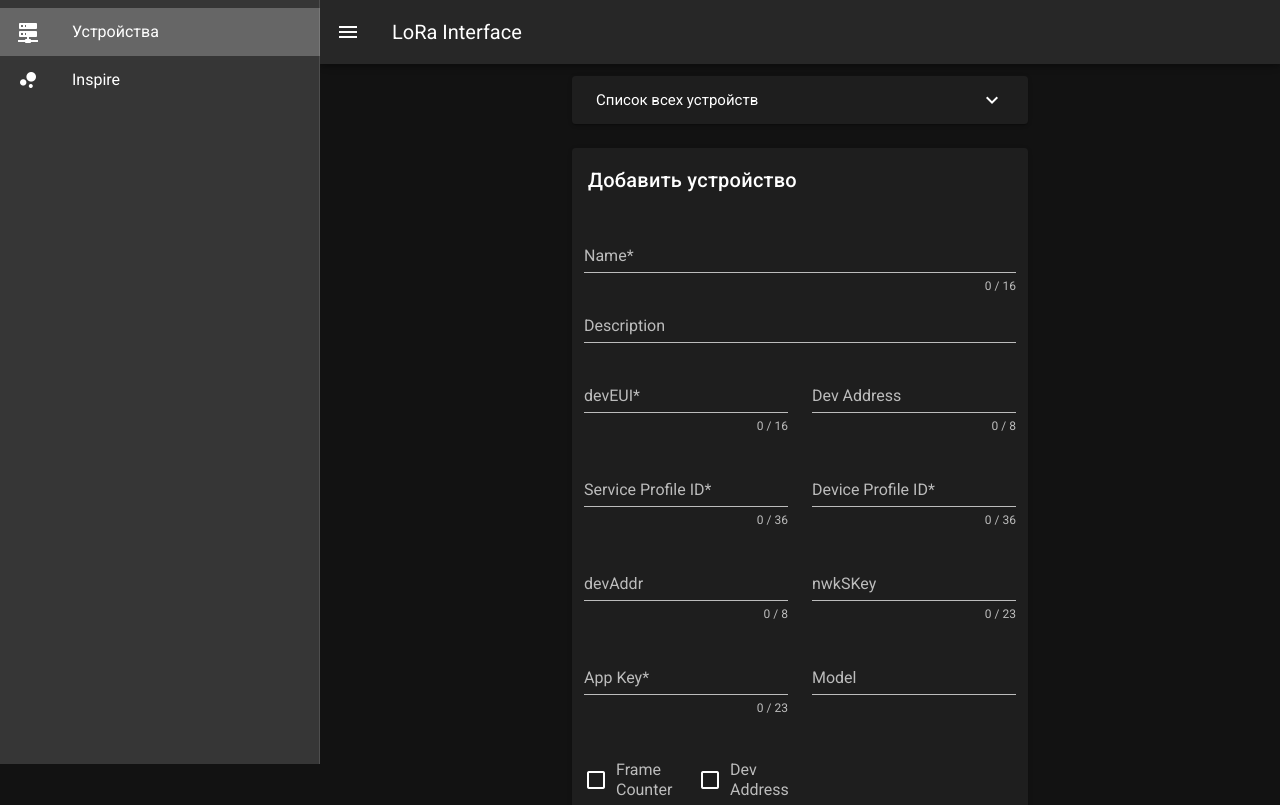
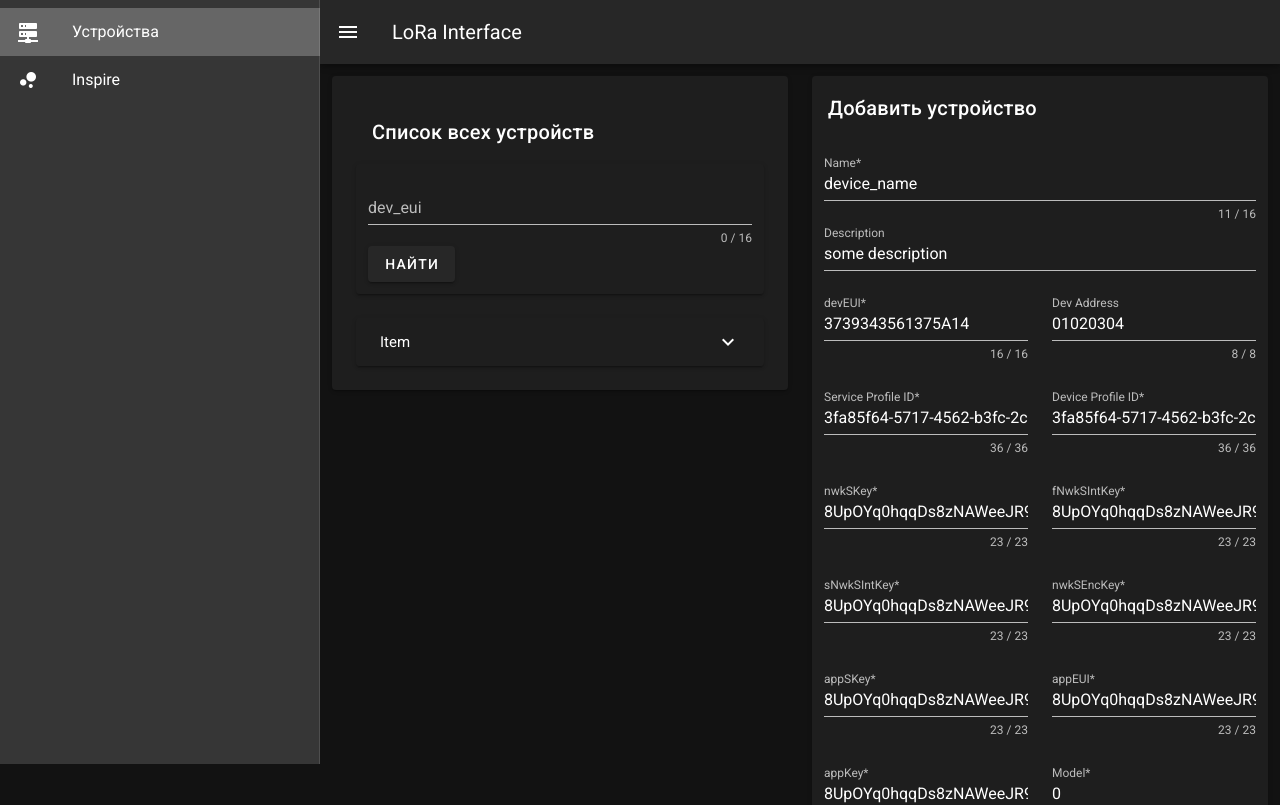
Before and after one commit to Koshishe/LoRa-interface, a Nuxt app: page /devices in a window 1280 px wide. Shown: the top 805 px of the page. Built offline with nearby package versions, Linux system fonts and the light colour scheme; no server answers.

Commit message:
feat: add search form

```diff
--- /dev/null
+++ b/assets/scss/custom.scss
@@ -0,0 +1,7 @@
+input:-webkit-autofill,
+input:-webkit-autofill:hover,
+input:-webkit-autofill:focus,
+input:-webkit-autofill:active  {
+  background-color: transparent!important;
+  color: inherit !important;
+}
--- a/nuxt.config.js
+++ b/nuxt.config.js
@@ -25,6 +25,7 @@ export default {
 
   // Global CSS: https://go.nuxtjs.dev/config-css
   css: [
+    '@/assets/scss/custom.scss',
   ],
 
   // Plugins to run before rendering page: https://go.nuxtjs.dev/config-plugins
--- a/pages/devices.vue
+++ b/pages/devices.vue
@@ -1,12 +1,29 @@
 <template>
-  <v-row justify="center" align="center">
+  <v-row justify="center" align="flex-start">
     <v-col cols="12" sm="8" md="6">
-      <v-expansion-panels class="mb-6">
-        <v-expansion-panel>
-          <v-expansion-panel-header>Список всех устройств</v-expansion-panel-header>
-          <v-expansion-panel-content>
+      <v-card class="mb-6 pa-6">
+        <v-card-title>Список всех устройств</v-card-title>
+        <v-card class="mb-6">
+          <v-form>
+            <v-container>
+              <v-text-field
+                v-model="devEuiSearch"
+                label="dev_eui"
+                :counter="16"
+                required
+              ></v-text-field>
+              <v-btn
+                class="mr-4"
+                type="submit"
+                @click.prevent="searchDevice"
+              >
+                Найти
+              </v-btn>
+            </v-container>
+          </v-form>
+        </v-card>
         <!-- список устройтв -->
-            <div>{{ devicesList }}</div>
+        <div>{{ deviceList }}</div>
         <v-expansion-panels focusable>
           <v-expansion-panel>
             <v-expansion-panel-header>Item</v-expansion-panel-header>
@@ -16,9 +33,9 @@
           </v-expansion-panel>
         </v-expansion-panels>
         <!-- -->
-          </v-expansion-panel-content>
-        </v-expansion-panel>
-      </v-expansion-panels>
+      </v-card>
+    </v-col>
+    <v-col cols="12" sm="8" md="6">
       <v-card
         elevation="2"
       >
@@ -26,16 +43,16 @@
         <v-form>
           <v-container>
             <v-text-field
-              v-model="deviceName"
-              @input="$v.deviceName.$touch()"
-              @blur="$v.deviceName.$touch()"
+              v-model="form.deviceName"
+              @input="$v.form.deviceName.$touch()"
+              @blur="$v.form.deviceName.$touch()"
               :error-messages="deviceNameErrors"
               label="Name*"
               :counter="16"
               required
             ></v-text-field>
             <v-text-field
-              v-model="deviceDescription"
+              v-model="form.deviceDescription"
               label="Description"
             ></v-text-field>
             <v-row>
@@ -44,9 +61,10 @@
                 md="6"
               >
                 <v-text-field
-                  v-model="devEUI"
-                  @input="$v.devEUI.$touch()"
-                  @blur="$v.devEUI.$touch()"
+                  v-model="form.devEUI"
+                  @input="$v.form.devEUI.$touch()"
+                  @blur="$v.form.devEUI.$touch()"
+                  :error-messages="devEUIErrors"
                   :counter="16"
                   label="devEUI*"
                   required
@@ -57,7 +75,11 @@
                 md="6"
               >
                 <v-text-field
-                  v-model="devAddr"
+                  v-model="form.devAddr"
+                  @input="$v.form.devAddr.$touch()"
+                  @blur="$v.form.devAddr.$touch()"
+                  required
+                  :error-messages="devAddrErrors"
                   :counter="8"
                   label="Dev Address"
                 ></v-text-field>
@@ -69,9 +91,10 @@
                 md="6"
               >
                 <v-text-field
-                  v-model="serviceProfileID"
-                  @input="$v.serviceProfileID.$touch()"
-                  @blur="$v.serviceProfileID.$touch()"
+                  v-model="form.serviceProfileID"
+                  @input="$v.form.serviceProfileID.$touch()"
+                  @blur="$v.form.serviceProfileID.$touch()"
+                  :error-messages="serviceProfileIDErrors"
                   :counter="36"
                   label="Service Profile ID*"
                   required
@@ -82,9 +105,10 @@
                 md="6"
               >
                 <v-text-field
-                  v-model="deviceProfileID"
-                  @input="$v.deviceProfileID.$touch()"
-                  @blur="$v.deviceProfileID.$touch()"
+                  v-model="form.deviceProfileID"
+                  @input="$v.form.deviceProfileID.$touch()"
+                  @blur="$v.form.deviceProfileID.$touch()"
+                  :error-messages="deviceProfileIDErrors"
                   :counter="36"
                   label="Device Profile ID*"
                   required
@@ -97,9 +121,13 @@
                 md="6"
               >
                 <v-text-field
-                  v-model="devAddr"
-                  :counter="8"
-                  label="devAddr"
+                  v-model="form.nwkSKey"
+                  @input="$v.form.nwkSKey.$touch()"
+                  @blur="$v.form.nwkSKey.$touch()"
+                  :error-messages="nwkSKeyErrors"
+                  required
+                  :counter="23"
+                  label="nwkSKey*"
                 ></v-text-field>
               </v-col>
               <v-col
@@ -107,9 +135,13 @@
                 md="6"
               >
                 <v-text-field
-                  v-model="nwkSKey"
+                  v-model="form.fNwkSIntKey"
+                  @input="$v.form.fNwkSIntKey.$touch()"
+                  @blur="$v.form.fNwkSIntKey.$touch()"
+                  :error-messages="fNwkSIntKeyErrors"
+                  required
                   :counter="23"
-                  label="nwkSKey"
+                  label="fNwkSIntKey*"
                 ></v-text-field>
               </v-col>
             </v-row>
@@ -119,12 +151,13 @@
                 md="6"
               >
                 <v-text-field
-                  v-model="appKey"
-                  @input="$v.appKey.$touch()"
-                  @blur="$v.appKey.$touch()"
+                  v-model="form.sNwkSIntKey"
+                  @input="$v.form.sNwkSIntKey.$touch()"
+                  @blur="$v.form.sNwkSIntKey.$touch()"
+                  :error-messages="sNwkSIntKeyErrors"
+                  required
                   :counter="23"
-                  label="App Key*"
-                  required
+                  label="sNwkSIntKey*"
                 ></v-text-field>
               </v-col>
               <v-col
@@ -132,8 +165,72 @@
                 md="6"
               >
                 <v-text-field
-                  v-model="model"
-                  label="Model"
+                  v-model="form.nwkSEncKey"
+                  @input="$v.form.nwkSEncKey.$touch()"
+                  @blur="$v.form.nwkSEncKey.$touch()"
+                  :error-messages="nwkSEncKeyErrors"
+                  :counter="23"
+                  required
+                  label="nwkSEncKey*"
+                ></v-text-field>
+              </v-col>
+            </v-row>
+            <v-row>
+              <v-col
+                cols="12"
+                md="6"
+              >
+                <v-text-field
+                  v-model="form.appSKey"
+                  @input="$v.form.appSKey.$touch()"
+                  @blur="$v.form.appSKey.$touch()"
+                  :error-messages="appSKeyErrors"
+                  required
+                  :counter="23"
+                  label="appSKey*"
+                ></v-text-field>
+              </v-col>
+              <v-col
+                cols="12"
+                md="6"
+              >
+                <v-text-field
+                  v-model="form.appEUI"
+                  @input="$v.form.appEUI.$touch()"
+                  @blur="$v.form.appEUI.$touch()"
+                  :error-messages="appEUIErrors"
+                  required
+                  :counter="23"
+                  label="appEUI*"
+                ></v-text-field>
+              </v-col>
+            </v-row>
+            <v-row>
+              <v-col
+                cols="12"
+                md="6"
+              >
+                <v-text-field
+                  v-model="form.appKey"
+                  @input="$v.form.appKey.$touch()"
+                  @blur="$v.form.appKey.$touch()"
+                  :error-messages="appKeyErrors"
+                  required
+                  :counter="23"
+                  label="appKey*"
+                ></v-text-field>
+              </v-col>
+              <v-col
+                cols="12"
+                md="6"
+              >
+                <v-text-field
+                  v-model="form.model"
+                  @input="$v.form.model.$touch()"
+                  @blur="$v.form.model.$touch()"
+                  :error-messages="modelErrors"
+                  required
+                  label="Model*"
                 ></v-text-field>
               </v-col>
             </v-row>
@@ -143,10 +240,10 @@
                 md="3"
               >
                 <v-checkbox
-                  v-model="frameCounterCheck"
+                  v-model="form.frameCounterCheck"
                   :error-messages="frameCounterCheckErrors"
-                  @change="$v.frameCounterCheck.$touch()"
-                  @blur="$v.frameCounterCheck.$touch()"
+                  @change="$v.form.frameCounterCheck.$touch()"
+                  @blur="$v.form.frameCounterCheck.$touch()"
                   label="Frame Counter"
                   type="checkbox"
                   required
@@ -157,10 +254,10 @@
                 md="3"
               >
                 <v-checkbox
-                  v-model="devAddrCheck"
+                  v-model="form.devAddrCheck"
                   :error-messages="devAddrCheckErrors"
-                  @change="$v.devAddrCheck.$touch()"
-                  @blur="$v.devAddrCheck.$touch()"
+                  @change="$v.form.devAddrCheck.$touch()"
+                  @blur="$v.form.devAddrCheck.$touch()"
                   label="Dev Address"
                   type="checkbox"
                   required
@@ -185,72 +282,171 @@
 </template>
 
 <script>
-import { mapActions, mapState } from 'vuex';
 import { validationMixin } from 'vuelidate'
-import { required, maxLength, email } from 'vuelidate/lib/validators'
+import { required, maxLength } from 'vuelidate/lib/validators'
 
 export default {
   mixins: [validationMixin],
   validations: {
-    deviceName: { required, maxLength: maxLength(16) },
-    serviceProfileID: { required },
-    deviceProfileID: { required },
-    appKey: { required },
-    devEUI: { required },
+    form: {
+      devAddr: {required},
+      nwkSKey: {required},
+      fNwkSIntKey: {required},
+      sNwkSIntKey: {required},
+      nwkSEncKey: {required},
+      appSKey: {required},
+      appEUI: {required},
+      nwkKey: {required},
+      model: {required},
+      deviceName: {required, maxLength: maxLength(16)},
+      serviceProfileID: {required},
+      deviceProfileID: {required},
+      appKey: {required},
+      devEUI: {required},
       frameCounterCheck: {
-      checked (val) {
+        checked(val) {
           return val
         },
       },
       devAddrCheck: {
-      checked (val) {
+        checked(val) {
           return val
         },
       },
+    }
   },
   data() {
     return {
       addDeviceStatus: null,
-      deviceName: '',
-      deviceDescription: '',
-      devEUI: '',
-      devAddr: '',
-      nwkSKey: '',
-      serviceProfileID: '',
-      deviceProfileID: '',
-      appKey: '',
-      model: '',
+      form: {
+        devEUI: '3739343561375A14',
+        deviceName: 'device_name',
+        deviceDescription: 'some description',
+        serviceProfileID: '3fa85f64-5717-4562-b3fc-2c963f66afa6',
+        deviceProfileID: '3fa85f64-5717-4562-b3fc-2c963f66afa6',
+        devAddr: '01020304',
+        nwkSKey: '8UpOYq0hqqDs8zNAWeeJR9w',
+        fNwkSIntKey: '8UpOYq0hqqDs8zNAWeeJR9w',
+        sNwkSIntKey: "8UpOYq0hqqDs8zNAWeeJR9w",
+        nwkSEncKey: "8UpOYq0hqqDs8zNAWeeJR9w",
+        appSKey: "8UpOYq0hqqDs8zNAWeeJR9e",
+        appEUI: "8UpOYq0hqqDs8zNAWeeJR9r",
+        appKey: '8UpOYq0hqqDs8zNAWeeJR9e',
+        nwkKey: "8UpOYq0hqqDs8zNAWeeJR9t",
+        model: '0',
         frameCounterCheck: false,
         devAddrCheck: false,
         deviceResult: [],
+      },
+      skip: 0,
+      offset: 5,
     }
   },
   computed: {
-    ...mapState('devices', ['devicesList']),
-    devAddrCheckErrors () {
+    deviceList() {
+    const params = {
+        'skip': this.skip,
+        'offset': this.offset
+      };
+      return this.getDevicesList(params);
+    },
+    devAddrCheckErrors() {
       const errors = [];
-        if (!this.$v.devAddrCheck.$dirty) return errors;
-        !this.$v.devAddrCheck.checked && errors.push('You must agree to continue!');
+      if (!this.$v.form.devAddrCheck.$dirty) return errors;
+      !this.$v.form.devAddrCheck.checked && errors.push('You must agree to continue!');
       return errors
     },
-    frameCounterCheckErrors () {
+    devEUIErrors() {
       const errors = [];
-        if (!this.$v.frameCounterCheck.$dirty) return errors;
-        !this.$v.frameCounterCheck.checked && errors.push('You must agree to continue!');
+      if (!this.$v.form.devEUI.$dirty) return errors;
+      !this.$v.form.devEUI.required && errors.push('This field is required.');
       return errors
     },
-    deviceNameErrors () {
+    devAddrErrors() {
       const errors = [];
-        if (!this.$v.deviceName.$dirty) return errors;
-        !this.$v.deviceName.maxLength && errors.push('Name must be at most 16 characters long');
-        !this.$v.deviceName.required && errors.push('Name is required.');
+      if (!this.$v.form.devAddr.$dirty) return errors;
+      !this.$v.form.devAddr.required && errors.push('This field is required.');
+      return errors
+    },
+    serviceProfileIDErrors() {
+      const errors = [];
+      if (!this.$v.form.serviceProfileID.$dirty) return errors;
+      !this.$v.form.serviceProfileID.required && errors.push('This field is required.');
+      return errors
+    },
+    deviceProfileIDErrors() {
+      const errors = [];
+      if (!this.$v.form.deviceProfileID.$dirty) return errors;
+      !this.$v.form.deviceProfileID.required && errors.push('This field is required.');
+      return errors
+    },
+    nwkSKeyErrors() {
+      const errors = [];
+      if (!this.$v.form.nwkSKey.$dirty) return errors;
+      !this.$v.form.nwkSKey.required && errors.push('This field is required.');
+      return errors
+    },
+    fNwkSIntKeyErrors() {
+      const errors = [];
+      if (!this.$v.form.fNwkSIntKey.$dirty) return errors;
+      !this.$v.form.fNwkSIntKey.required && errors.push('This field is required.');
+      return errors
+    },
+    sNwkSIntKeyErrors() {
+      const errors = [];
+      if (!this.$v.form.sNwkSIntKey.$dirty) return errors;
+      !this.$v.form.sNwkSIntKey.required && errors.push('This field is required.');
+      return errors
+    },
+    nwkSEncKeyErrors() {
+      const errors = [];
+      if (!this.$v.form.nwkSEncKey.$dirty) return errors;
+      !this.$v.form.nwkSEncKey.required && errors.push('This field is required.');
+      return errors
+    },
+    appSKeyErrors() {
+      const errors = [];
+      if (!this.$v.form.appSKey.$dirty) return errors;
+      !this.$v.form.appSKey.required && errors.push('This field is required.');
+      return errors
+    },
+    appEUIErrors() {
+      const errors = [];
+      if (!this.$v.form.appEUI.$dirty) return errors;
+      !this.$v.form.appEUI.required && errors.push('This field is required.');
+      return errors
+    },
+    appKeyErrors() {
+      const errors = [];
+      if (!this.$v.form.appKey.$dirty) return errors;
+      !this.$v.form.appKey.required && errors.push('This field is required.');
+      return errors
+    },
+    modelErrors() {
+      const errors = [];
+      if (!this.$v.form.model.$dirty) return errors;
+      !this.$v.form.model.required && errors.push('This field is required.');
+      return errors
+    },
+    frameCounterCheckErrors() {
+      const errors = [];
+      if (!this.$v.form.frameCounterCheck.$dirty) return errors;
+      !this.$v.form.frameCounterCheck.checked && errors.push('You must agree to continue!');
+      return errors
+    },
+    deviceNameErrors() {
+      const errors = [];
+      if (!this.$v.form.deviceName.$dirty) return errors;
+      !this.$v.form.deviceName.required && errors.push('Name is required.');
       return errors
     },
   },
   methods: {
-    submit (params) {
+    submit () {
       this.$v.$touch();
-        this.setDevice(params);
+      if (!this.$v.$invalid) {
+        this.setDevice(this.form);
+      }
     },
     setDevice(params) {
       if (!params) {
@@ -260,6 +456,16 @@ export default {
       this.$api.devices.setDevice(params)
         .then((params) => {
           this.deviceResult = params;
+        });
+    },
+    getDevicesList(params){
+      if (!params) {
+        return;
+      }
+
+      this.$api.devices.getDevicesList(params)
+        .then((result) => {
+          return result;
         });
     },
     clear () {
--- a/plugins/api/devices.js
+++ b/plugins/api/devices.js
@@ -6,7 +6,7 @@ export default ($axios, tag) => ({
       .then(({ data }) => data);
   },
   setDevice(params) {
-    return $axios.get(`${tag}`, params)
+    return $axios.post(`${tag}`, params)
       .then(({ data }) => data || [])
       .catch(() => []);
   },
```
Also changed, not shown: pages/README.md (deleted). Lines whose indentation alone changed are shown as unchanged.
